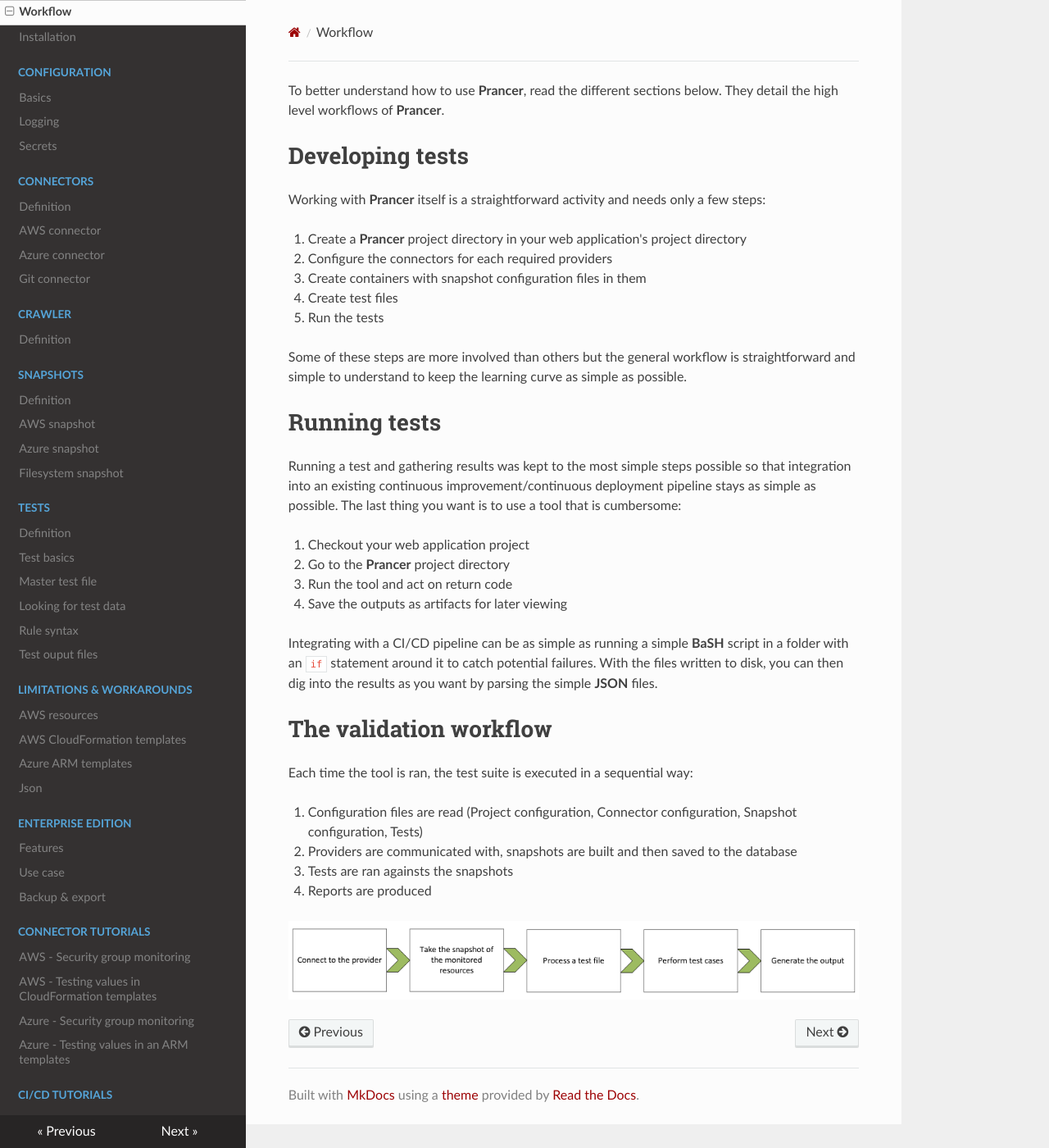
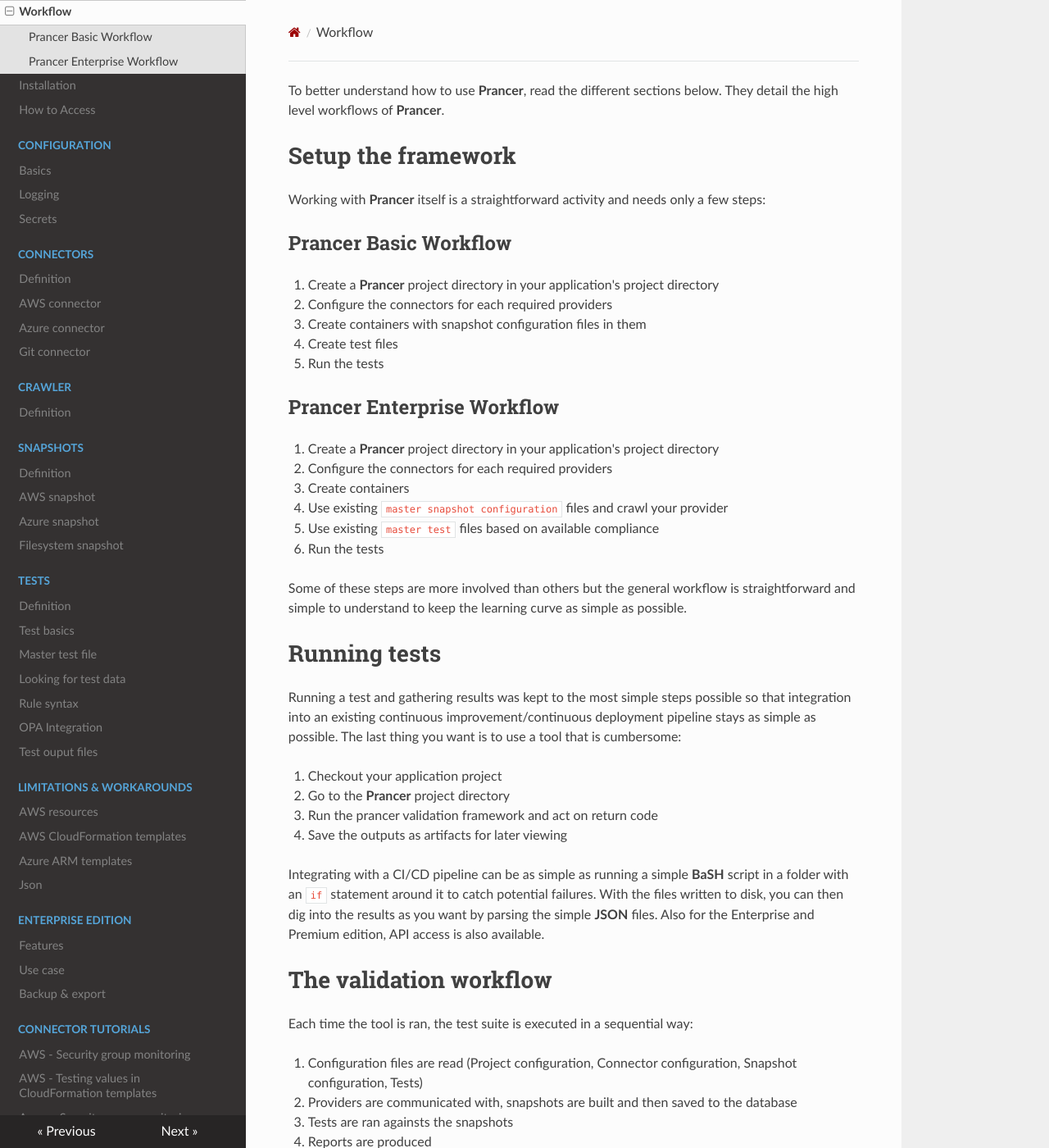
Before and after one commit to prancer-io/cloud-validation-framework, an MkDocs documentation site: the page built from docs/docs/workflow.md, in a window 1280 px wide and 1400 px high. Shown: the whole window at 82% size. Built offline with MkDocs 1.6.1, drawn with Linux system fonts in a browser that asks for light colours; nearby versions of some CDN libraries.

Commit message:
OPA integration

```diff
--- a/docs/docs/workflow.md
+++ b/docs/docs/workflow.md
@@ -1,14 +1,23 @@
 To better understand how to use **Prancer**, read the different sections below. They detail the high level workflows of **Prancer**.
 
-# Developing tests
+# Setup the framework
 
 Working with **Prancer** itself is a straightforward activity and needs only a few steps:
 
-1. Create a **Prancer** project directory in your web application's project directory
+## Prancer Basic Workflow
+1. Create a **Prancer** project directory in your application's project directory
 2. Configure the connectors for each required providers
 3. Create containers with snapshot configuration files in them
 4. Create test files
 5. Run the tests
+
+## Prancer Enterprise Workflow
+1. Create a **Prancer** project directory in your application's project directory
+2. Configure the connectors for each required providers
+3. Create containers
+4. Use existing `master snapshot configuration` files and crawl your provider
+5. Use existing `master test` files based on available compliance
+6. Run the tests
 
 Some of these steps are more involved than others but the general workflow is straightforward and simple to understand to keep the learning curve as simple as possible.
 
@@ -16,12 +25,12 @@
 
 Running a test and gathering results was kept to the most simple steps possible so that integration into an existing continuous improvement/continuous deployment pipeline stays as simple as possible. The last thing you want is to use a tool that is cumbersome:
 
-1. Checkout your web application project
+1. Checkout your application project
 2. Go to the **Prancer** project directory
-3. Run the tool and act on return code
+3. Run the prancer validation framework and act on return code
 4. Save the outputs as artifacts for later viewing
 
-Integrating with a CI/CD pipeline can be as simple as running a simple **BaSH** script in a folder with an `if` statement around it to catch potential failures. With the files written to disk, you can then dig into the results as you want by parsing the simple **JSON** files.
+Integrating with a CI/CD pipeline can be as simple as running a simple **BaSH** script in a folder with an `if` statement around it to catch potential failures. With the files written to disk, you can then dig into the results as you want by parsing the simple **JSON** files. Also for the Enterprise and Premium edition, API access is also available.
 
 # The validation workflow
 
--- a/mkdocs.yml
+++ b/mkdocs.yml
@@ -12,6 +12,7 @@
   - Terminology: terminology.md
   - Workflow: workflow.md
   - Installation: installation.md
+  - How to Access: access.md
   - Configuration:
     - Basics: configuration/basics.md
     - Logging: configuration/logging.md
@@ -34,6 +35,7 @@
     - Master test file: tests/master-test.md
     - Looking for test data: tests/look-for-data.md
     - Rule syntax: tests/syntax.md
+    - OPA Integration: tests/opa.md
     - Test ouput files: tests/outputs.md
   - Limitations & workarounds:
     - AWS resources: limitations/aws-limitations.md
```
Also changed, not shown: docs/docs/access.md (added, +8 -0 lines), docs/docs/terminology.md (+4 -3 lines), 1 other file.
